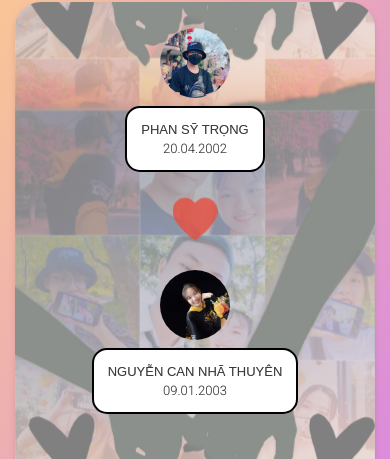
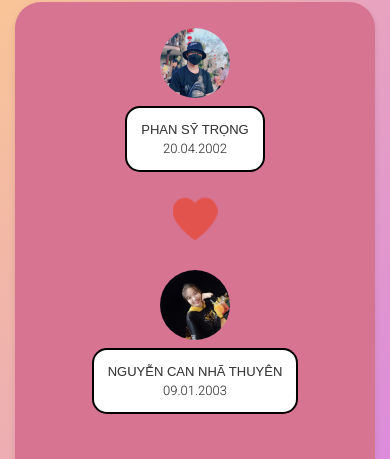
Before and after one commit to trongps/been-love, a plain HTML site: page index.html in a window 390 px wide. Shown: the part 117-576 px from the top of the page. Drawn offline with Linux system fonts and the light colour scheme.

Commit message:
update background pink

```diff
--- a/style.css
+++ b/style.css
@@ -17,8 +17,8 @@ img {
   padding: 1rem;
   width: 76%;
   border-radius: 26px;
-  background: url(/img/background.jpg) repeat-x center /contain;
-  /* linear-gradient(0, rgba(255, 255, 255, 0.5), rgba(255, 255, 255, 0.5)), */
+  background:  #d77492 repeat-x center /contain;
+  /* url(/img/background.jpg) linear-gradient(0, rgba(255, 255, 255, 0.5), rgba(255, 255, 255, 0.5)), */
 }
 
 .about {
@@ -169,8 +169,8 @@ body {
   .box {
     width: 84%;
     margin-bottom: 2rem;
-    background:linear-gradient(0, rgba(255, 255, 255, 0.5), rgba(255, 255, 255, 0.5)), url(/img/background.jpg) repeat-y center /contain;
-
+    background:#d77492  repeat-y center /contain;
+    /* linear-gradient(0, rgba(255, 255, 255, 0.5), rgba(255, 255, 255, 0.5)), url(/img/background.jpg) */
   }
 }
 
@@ -178,8 +178,8 @@ body {
   .box {
     width: 84%;
     margin-bottom: 2rem;
-    background:linear-gradient(0, rgba(255, 255, 255, 0.5), rgba(255, 255, 255, 0.5)), url(/img/background.jpg) repeat-x /contain;
-
+    background: #d77492 repeat-x /contain;
+    /* linear-gradient(0, rgba(255, 255, 255, 0.5), rgba(255, 255, 255, 0.5)), url(/img/background.jpg) */
   }
 
   .title {
```
